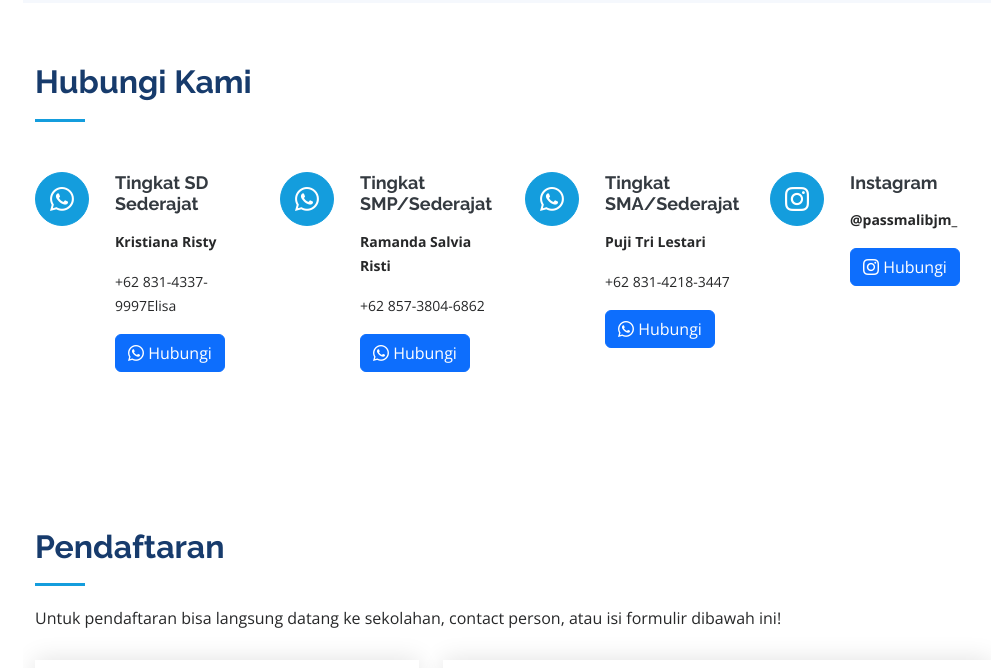
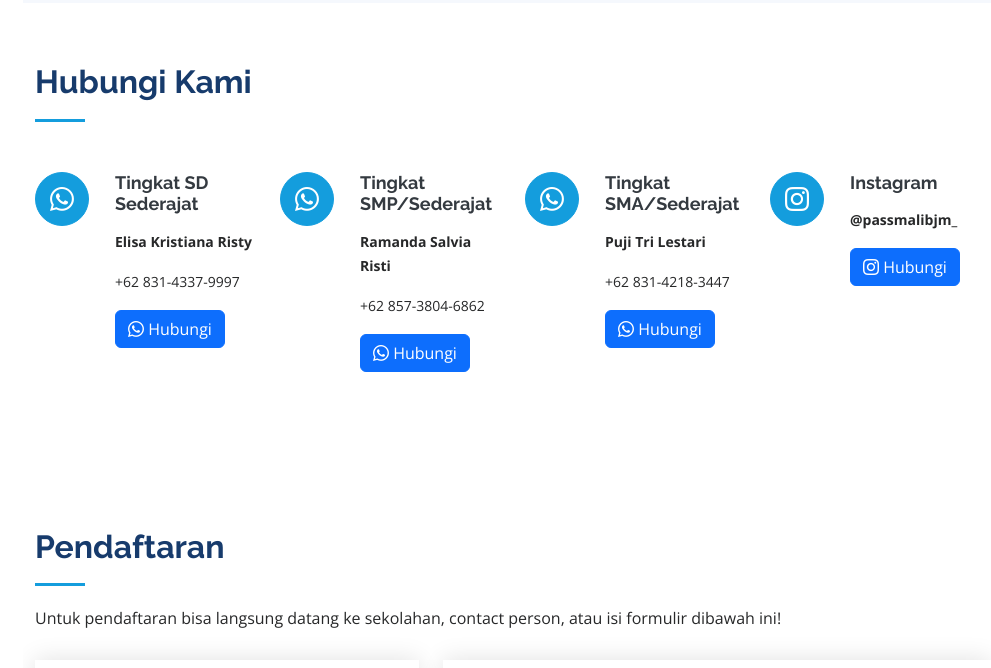
Before and after one commit to passmali/passmali.github.io, a plain HTML site: page index.html in a window 1280 px wide. Shown: the part 3604-4272 px from the top of the page, without its empty margins (277-1268 px from the left). Drawn offline with nearby package versions, Linux system fonts and the light colour scheme.

Commit message:
Update index.html

```diff
--- a/index.html
+++ b/index.html
@@ -351,8 +351,8 @@
           <div class="col-lg-3 col-md-6 icon-box" data-aos="fade-up">
             <div class="icon"><i class="bi bi-whatsapp"></i></div>
             <h4 class="title"><a href="https://wa.me/6283143379997?t">Tingkat SD Sederajat</a></h4>
-            <p class="description"><b>Kristiana Risty</b></p>
-			<p class="description">+62 831-4337-9997Elisa</p>
+            <p class="description"><b>Elisa Kristiana Risty</b></p>
+			<p class="description">+62 831-4337-9997</p>
 			<p class="description"><a href="https://wa.me/6283143379997?t" class="btn btn-primary btn-md"><i class="bi bi-whatsapp"></i> Hubungi</a></p>
           </div>
           <div class="col-lg-3 col-md-6 icon-box" data-aos="fade-up" data-aos-delay="100">
```
